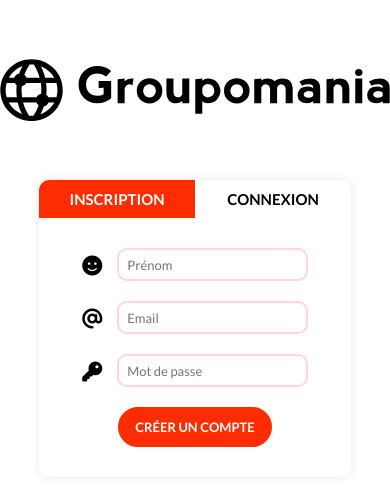
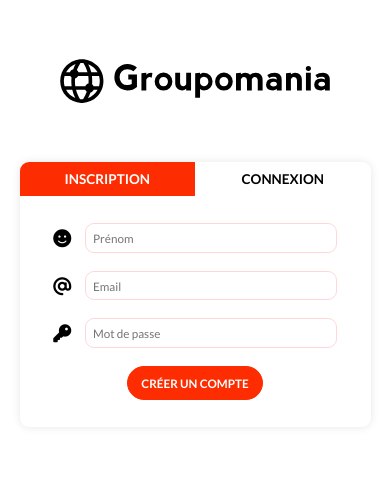
Before and after one commit to antoinea95/p7groupomania, a React (Create React App) app in the folder frontend/: page / in a window 390 px wide. Shown: the top 486 px of the page. Built offline with nearby package versions, Linux system fonts and the light colour scheme; no server answers.

Commit message:
add media queries

```diff
--- a/frontend/src/components/Header.jsx
+++ b/frontend/src/components/Header.jsx
@@ -27,10 +27,10 @@
 
         <header className="header">
 
+            <div className="header--welcome">
             <Link to={'/home'} className="header--welcome__logo">
             <img src={logo} alt='groupomania logo'/>
             </Link>
-            <div className="header--welcome__user">
             <p className="header--welcome__user"> Bienvenue {user.firstName}</p>
             </div>
 
--- a/frontend/src/styles/base/_typography.scss
+++ b/frontend/src/styles/base/_typography.scss
@@ -1,5 +1,9 @@
 html {
   font-size: 10px; // 1rem = 10px
+
+  @include mobileScreen {
+    font-size: 9px;
+  }
 }
 
 body {
--- a/frontend/src/styles/components/_formConnexion.scss
+++ b/frontend/src/styles/components/_formConnexion.scss
@@ -1,15 +1,9 @@
-//background
-.main--connexion {
-  &__img {
-    width: 40rem;
-    z-index: -100;
-  }
-}
+
 
 .form--container {
   background-color: transparent;
-  max-width: 70rem;
-  width: 80%;
+  max-width: 60rem;
+  width: 90%;
   margin: auto;
   margin-top: 10rem;
   overflow: hidden;
@@ -70,6 +64,10 @@
     @include inputText;
     margin: 1rem 0;
     width: 70%;
+
+    @include mobileScreen {
+      width: 80%;
+    }
   }
 
   &__label {
--- a/frontend/src/styles/components/_formPost.scss
+++ b/frontend/src/styles/components/_formPost.scss
@@ -14,10 +14,19 @@
 
   &__img {
    @include profilePic;
+   margin-left: 0.5rem;
+
+   @include mobileScreen {
+    margin-left: 1rem;
+}
   }
 
   &__text {
     @include inputText;
+
+    @include mobileScreen {
+      width: 70%
+  }
 
     &Update {
       width: 75%;
@@ -27,6 +36,10 @@
   &__btnImg, &__deleteImg{
     @include btnPost;
     margin-right: 0.5rem;
+
+    @include mobileScreen {
+      margin-right: 1rem;
+  }
   }
 
   &__submit {
--- a/frontend/src/styles/layout/_header.scss
+++ b/frontend/src/styles/layout/_header.scss
@@ -9,24 +9,38 @@
     @include flex(row, center, space-between);
     box-shadow: 0 0.2rem 1.5rem 0 rgba($color: black, $alpha: 0.1);
 
+    @include mobileScreen {
+        @include flex(column, center, space-between);
+        height: 10rem;
+    }
+
     &--welcome {
-        margin: 1rem auto;
-        width: 100%;
-        @include flex (column, flex-start, space-between);
+        @include flex (column, flex-start, center);
+
+        @include mobileScreen {
+            width: 100%;
+            @include flex(row, center, space-between);
+            margin-top: 2rem;
+        }
 
         &__logo {
-            width: 17%;
+            @include flex(row, center, center);
+            width: 15rem;
+            margin-bottom: 0.5rem;
+
+            @include mobileScreen {
+                margin-bottom: 0;
+            }
         }
 
         &__user {
-            @include flex(row, center, center);
-            text-align: center;
-            width: 50%;
-            position: absolute;
-            left: 50%;
-            transform: translateX(-50%);
             font-weight: 700;
             text-transform: uppercase;
+
+            @include mobileScreen {
+                transform: none;
+                position: initial;
+            }
         }
     }
 
@@ -36,13 +50,30 @@
         width: 30%;
         max-width: 12rem;
 
+        @include mobileScreen {
+            margin: 1rem;
+        }
+
        &__link {
+            width: 33%;
             @include btnPost;
             color: $tertiary;
+            padding: 2.2rem;
+
+            @include mobileScreen {
+                &:hover {
+                    transform: scale(1);
+                }
+            }
         }
     }
 }
 
 .link--active {
     color: $primary;
+
+    @include mobileScreen {
+
+    border-bottom: 0.2rem solid $primary;
+    }
 }
--- a/frontend/src/styles/pages/_connexion.scss
+++ b/frontend/src/styles/pages/_connexion.scss
@@ -7,7 +7,8 @@
       height: 100%;
 
       img {
-        width: 40rem;
+        width: 30rem;
+
       }
     }
   }
--- a/frontend/src/styles/pages/_profile.scss
+++ b/frontend/src/styles/pages/_profile.scss
@@ -1,6 +1,10 @@
 .main--user {
   padding: 0 3rem;
   @include flex (row, flex-start, flex-start);
+
+  @include mobileScreen {
+    @include flex(column, center, space-between);
+  }
 }
 
 
@@ -11,6 +15,10 @@
   @include blocStlye;
   margin: 13rem auto 3rem auto;
   @include flex(column, center, space-between);
+
+  @include tabletScreen {
+    width: 90%
+  }
 
   &--card {
     @include flex(column, center, center);
@@ -149,8 +157,16 @@
     margin: 13rem auto 3rem auto;
     border-radius: 0.5rem;
     max-height: 50rem;
-    width: 50%;
     overflow: scroll;
+
+    @include tabletScreen {
+      width: 100%
+    }
+
+    @include mobileScreen {
+      margin: 3rem auto;
+    }
+
   }
 
 
--- a/frontend/src/styles/utils/_mixin.scss
+++ b/frontend/src/styles/utils/_mixin.scss
@@ -5,6 +5,19 @@
   align-items: $alignitems;
   justify-content: $justifycontent;
 }
+
+@mixin mobileScreen {
+  @media screen and (max-width: 600px) {
+    @content
+  }
+}
+
+@mixin tabletScreen {
+  @media screen and (max-width: 769px) {
+    @content
+  }
+}
+
 
 @mixin transition {
   transition: all 200ms ease-in-out;
```
